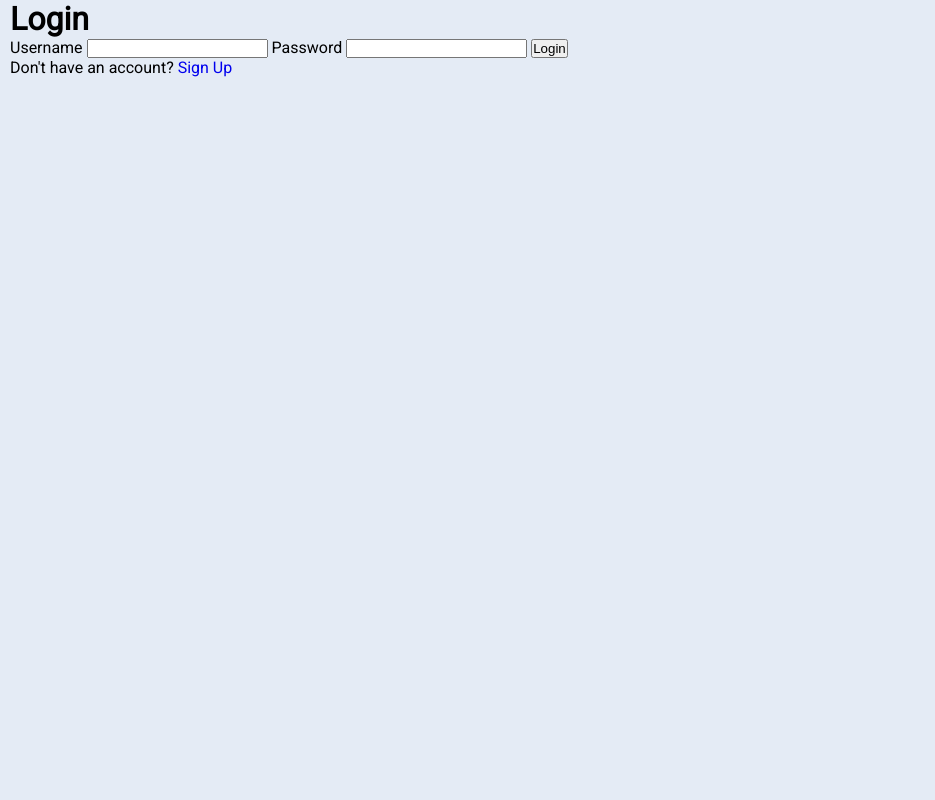
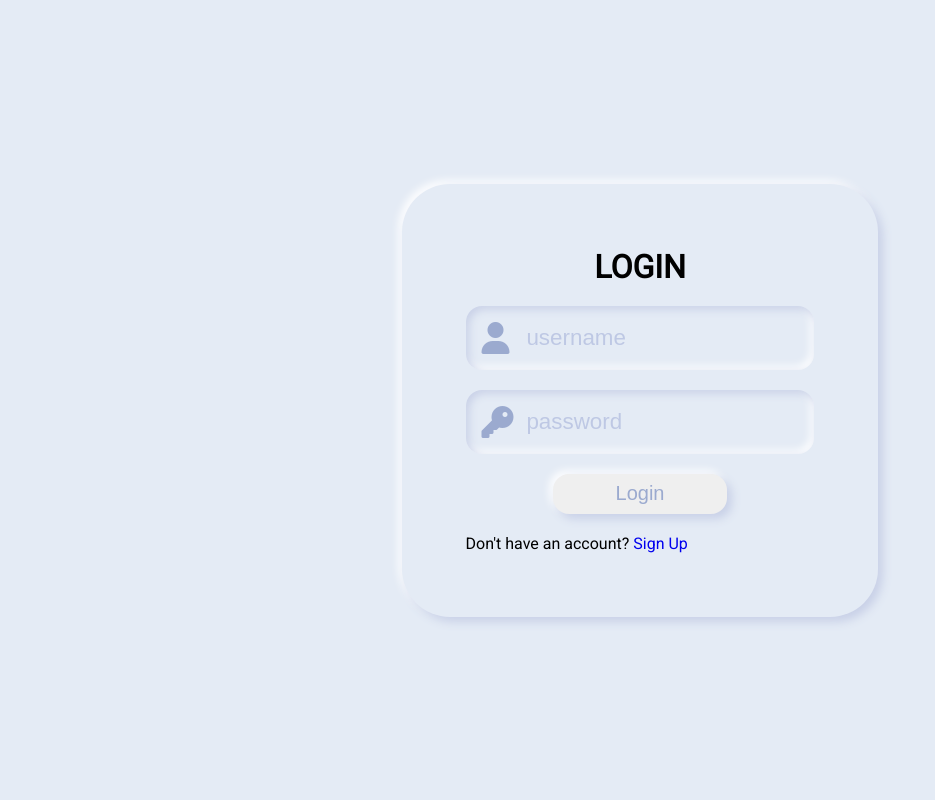
Before and after one commit to seantolbert/notesapp, a Django app: page /login/ in a window 1280 px wide. Shown: the whole page, without its empty margins (0-935 px from the left). Run offline with Django 4.2, Linux system fonts and the light colour scheme; style sheets or scripts are compiled from the project's sources; some libraries are stand-ins or nearby versions.

Commit message:
login styled

```diff
--- a/home/static/home/css/home.scss
+++ b/home/static/home/css/home.scss
@@ -13,7 +13,6 @@ $inner-shadow: inset 0.2rem 0.2rem 0.5rem var(--greyLight-2),
 
   &__text {
     font-size: 100px;
-    // font-family: var(--header);
   }
   &__search {
     position: absolute;
@@ -23,7 +22,6 @@ $inner-shadow: inset 0.2rem 0.2rem 0.5rem var(--greyLight-2),
   }
 
   .button-container {
-    // margin-top: 10px;
     align-items: center;
     margin: 30px;
 
@@ -35,7 +33,6 @@ $inner-shadow: inset 0.2rem 0.2rem 0.5rem var(--greyLight-2),
       display: flex;
       justify-content: center;
       align-items: center;
-      // align-self: center;
       border: white;
       cursor: pointer;
       transition: ease 0.3s;
@@ -107,7 +104,8 @@ $inner-shadow: inset 0.2rem 0.2rem 0.5rem var(--greyLight-2),
 
 .chip {
   // justify-self: center;
-  // width: 20rem;
+  max-width: 30%;
+  min-width: 30%;
   height: auto;
   border-radius: 1rem;
   box-shadow: $shadow;
--- /dev/null
+++ b/home/static/home/css/registration.scss
@@ -0,0 +1,100 @@
+$shadow: 0.3rem 0.3rem 0.6rem var(--greyLight-2),
+  -0.2rem -0.2rem 0.5rem var(--white);
+$inner-shadow: inset 0.2rem 0.2rem 0.5rem var(--greyLight-2),
+  inset -0.2rem -0.2rem 0.5rem var(--white);
+
+.container {
+  display: flex;
+  justify-content: center;
+  align-items: center;
+  background: var(--greyLight-1);
+  justify-content: center;
+  min-height: 100vh;
+}
+
+.form-control {
+  vertical-align: center;
+  border-radius: 3rem;
+  box-shadow: $shadow;
+  padding: 4rem;
+  display: flex;
+  flex-direction: column;
+}
+
+.title {
+  text-align: center;
+  padding: 0 20px 20px 20px;
+}
+
+.form {
+  display: flex;
+  flex-direction: column;
+  gap: 20px 0;
+
+  .control {
+    position: relative;
+    display: flex;
+    align-items: center;
+    // flex-direction: column;
+
+    &__input {
+      width: 100%;
+      height: 4rem;
+      border: none;
+      border-radius: 1rem;
+      font-size: 1.4rem;
+      box-shadow: $inner-shadow;
+      background: none;
+      color: var(--greyDark);
+      padding-left: 3.8rem;
+
+      &::placeholder {
+        color: var(--greyLight-3);
+      }
+      &:focus {
+        outline: none;
+        box-shadow: $shadow;
+
+        + .control__icon {
+          color: var(--primary);
+        }
+      }
+    }
+
+    &__icon {
+      height: 2rem;
+      position: absolute;
+      font-size: 2rem;
+      padding: 0 1rem;
+      display: flex;
+      color: var(--greyDark);
+      transition: 0.3s ease;
+    }
+  }
+  .btn {
+    width: 50%;
+    height: 2.5rem;
+    box-shadow: $shadow;
+    margin: 0 auto 20px auto;
+    border: none;
+    border-radius: 1rem;
+    display: flex;
+    align-items: center;
+    justify-content: center;
+    cursor: pointer;
+    font-size: 20px;
+    transition: 0.3s ease;
+    color: var(--greyDark);
+    &:hover {
+      color: var(--primary);
+    }
+    &:active {
+      box-shadow: $inner-shadow;
+    }
+  }
+}
+
+#messages {
+  color: red;
+  margin-bottom: 10px;
+}
--- a/home/templates/registration/login.html
+++ b/home/templates/registration/login.html
@@ -1,28 +1,55 @@
-{% extends 'base.html' %}
-
+{% extends 'base.html' %} {% load sass_tags %}
 {% block title %}Notes - Login{% endblock title %}
-
-{% block extra_css %}{% endblock extra_css %}
+{% block extra_css %}
+<link
+  rel="stylesheet"
+  type="text/css"
+  href="{% sass_src 'home/css/registration.scss' %}"
+/>
+{% endblock extra_css %}
 
 {% block content %}
-<h1>Login</h1>
-
+<div class="container">
+  <div class="form-control">
+    <h1 class="title">LOGIN</h1>
     <form method="POST" action="">
       {% csrf_token %}
-    <label for="username">Username</label>
-    <input type="text" name="username">
-    <label for="password">Password</label>
-    <input type="password" name="password">
-
-    <input type="submit" value="Login">
+      <div class="form">
+        <div class="control">
+          <div class="control__icon">
+            <i class="fa-solid fa-user"></i>
+          </div>
+          <input
+            class="control__input"
+            placeholder="username"
+            type="text"
+            name="username"
+          />
+        </div>
+        <div class="control">
+          <div class="control__icon">
+            <i class="fa-solid fa-key"></i>
+          </div>
+          <input
+            class="control__input"
+            placeholder="password"
+            type="password"
+            name="password"
+          />
+        </div>
+        <button class="btn" type="submit">
+          Login
+        </button>
+          <!-- <input class="btn" type="submit" value="Login" /> -->
+      </div>
     </form>
 
     {% for message in messages %}
     <p id="messages">{{message}}</p>
     {% endfor %}
 
-<div>
-    Don't have an account? <a href="{% url 'signup' %}">Sign Up</a>
+    <div>Don't have an account? <a href="{% url 'signup' %}">Sign Up</a></div>
+  </div>
 </div>
 
 {% endblock content %}
--- a/static/home/css/home.css
+++ b/static/home/css/home.css
@@ -70,6 +70,8 @@
   gap: 20px; }
 
 .chip {
+  max-width: 30%;
+  min-width: 30%;
   height: auto;
   border-radius: 1rem;
   box-shadow: 0.3rem 0.3rem 0.6rem var(--greyLight-2), -0.2rem -0.2rem 0.5rem var(--white);
```
Also changed, not shown: static/home/css/registration.css (added, +77 -0 lines), 2 other files. Lines whose indentation alone changed are shown as unchanged.
